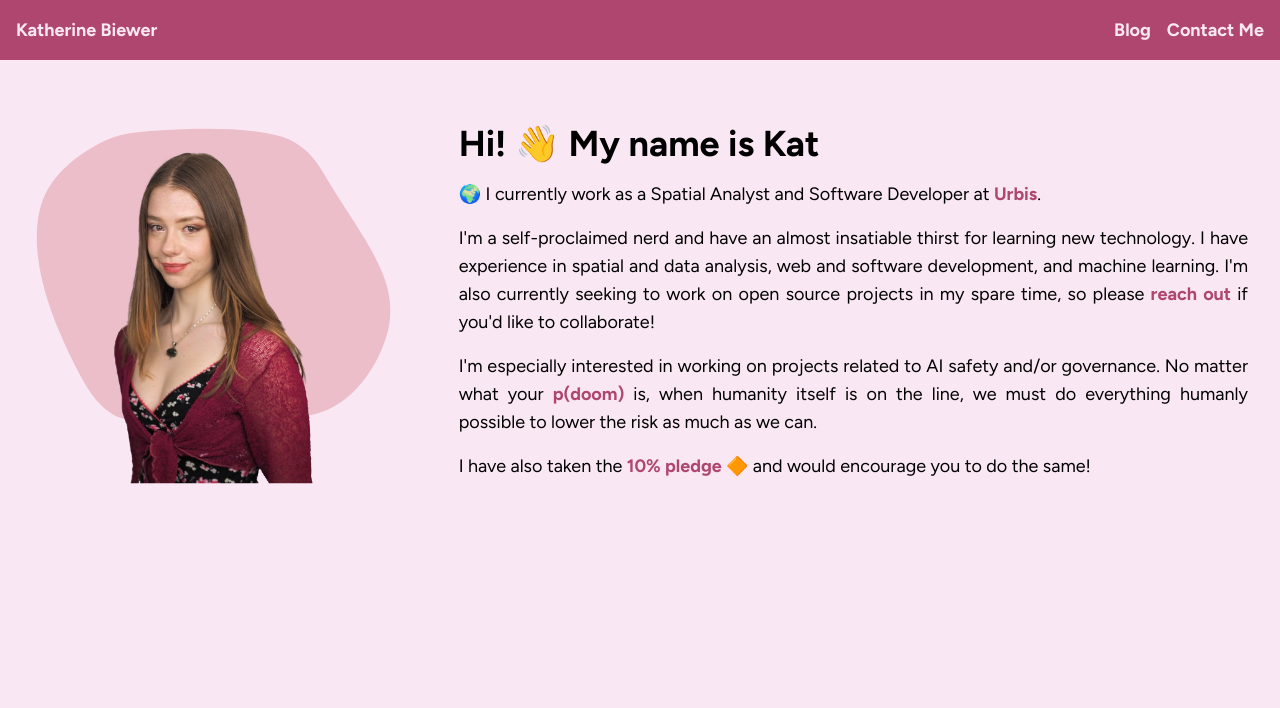
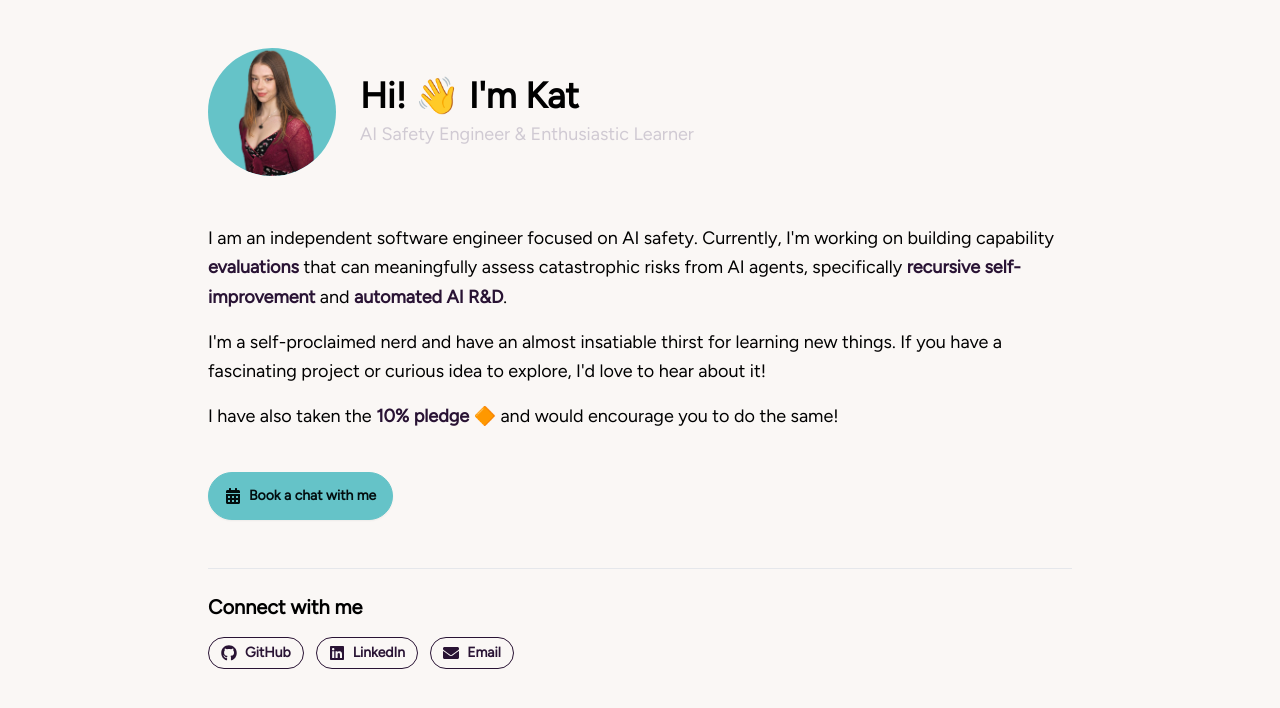
Before and after one commit to boonits/boonits-website, a Next.js app: page / in a window 1280 px wide. Shown: the top 708 px of the page. Built offline with nearby package versions, Linux system fonts and the light colour scheme.

Commit message:
april update

```diff
--- a/src/app/blog/page.tsx
+++ /dev/null
@@ -1,24 +0,0 @@
-import React from 'react';
-import Image from "next/image";
-
-const FrogImage = () => {
-  return (
-    <Image
-      src="/frog.svg"
-      alt="Frog"
-      width={200}
-      height={200}
-    />
-  );
-};
-
-const BlogPage = () => {
-  return (
-    <div className="flex flex-col items-center justify-center">
-      <FrogImage />
-      <div className="mt-8 text-2xl font-bold text-gray-800">Coming soon!</div>
-    </div>
-  );
-};
-
-export default BlogPage;
--- a/src/app/contact/page.tsx
+++ /dev/null
@@ -1,53 +0,0 @@
-import React from 'react'
-import { FaEnvelope, FaLinkedin, FaGithub } from 'react-icons/fa';
-import { IconType } from 'react-icons';
-
-interface ContactButtonProps {
-  href: string;
-  icon: IconType;
-  label: string;
-}
-
-const ContactButton: React.FC<ContactButtonProps> = ({ href, icon: Icon, label }) => {
-  return (
-    <a
-      href={href}
-      target="_blank"
-      rel="noopener noreferrer"
-      className="flex items-center justify-center w-12 h-12 rounded-full bg-gray-200 hover:bg-gray-300 transition-colors duration-300"
-      aria-label={label}
-    >
-      <Icon className="text-xl" />
-    </a>
-  )
-}
-
-const ContactPage = () => {
-  return (
-    <div className="flex items-center justify-center">
-      <div className="bg-white p-8 rounded-lg shadow-md max-w-md w-full">
-        <h1 className="text-2xl font-bold mb-4">Contact Me</h1>
-        <p className="mb-6">Feel free to reach out to me through any of these platforms:</p>
-        <div className="flex justify-center space-x-4">
-          <ContactButton
-            href="mailto:katbiewer@yahoo.com"
-            icon={FaEnvelope}
-            label="Email"
-          />
-          <ContactButton
-            href="https://www.linkedin.com/in/katherine-biewer/"
-            icon={FaLinkedin}
-            label="LinkedIn"
-          />
-          <ContactButton
-            href="https://github.com/boonits"
-            icon={FaGithub}
-            label="GitHub"
-          />
-        </div>
-      </div>
-    </div>
-  )
-}
-
-export default ContactPage
--- a/src/app/layout.tsx
+++ b/src/app/layout.tsx
@@ -1,8 +1,7 @@
 import type { Metadata } from "next";
 import "./globals.css";
-import Navbar from '../components/navbar'
-import { baseFont } from '../styles'
-
+import { Figtree } from "next/font/google";
+export const baseFont = Figtree({ weight: ["400"], preload: false });
 
 export const metadata: Metadata = {
   title: "Katherine Biewer",
@@ -15,7 +14,6 @@ export default function RootLayout({ children }: Readonly<{ children: React.Reac
     <html>
       <body className={baseFont.className}>
         <div className="flex flex-col">
-          <Navbar />
           <main className="container mx-auto pt-8">{children}</main>
         </div>
       </body>
--- a/src/app/page.tsx
+++ b/src/app/page.tsx
@@ -1,54 +1,110 @@
-// 'use client';
+'use client';
 import Image from "next/image";
-import { baseFont } from "../styles";
+import Link from "next/link";
+import { useState, useEffect } from 'react';
+import { FaEnvelope, FaLinkedin, FaGithub, FaCalendarAlt } from 'react-icons/fa';
 
-const paragraphStyles = 'mb-4 text-lg text-justify'
-// import FrogRainComponent from "../components/make-it-rain";
-
-// TODO: Have a button where you can make it rain frogs
+const StyledLink = ({ href, children }) => (
+  <Link
+    href={href}
+    target="_blank"
+    rel="noopener noreferrer"
+    className="text-neutral font-bold"
+  >
+    {children}
+  </Link>
+);
 
 const KathyImage = () => {
   return (
-    <Image
-      src="/kathy.svg"
-      alt="Kathy"
-      width={400}
-      height={400}
-      layout="responsive"
-    />
+    <div className="relative w-32 h-32 overflow-hidden rounded-full bg-primary p-1">
+      <Image
+        src="/kathy.svg"
+        alt="Katherine Biewer"
+        fill
+        className="object-cover rounded-full"
+        priority
+      />
+    </div>
   );
 };
 
+const SocialButton = ({ href, Icon, label }) => (
+  <a
+    href={href}
+    target="_blank"
+    rel="noopener noreferrer"
+    className="btn btn-sm btn-outline flex items-center gap-2"
+    aria-label={label}
+  >
+    <Icon size={16} />
+    <span>{label}</span>
+  </a>
+);
+
 export default function Home() {
+  const [isVisible, setIsVisible] = useState(false);
+
+  useEffect(() => {
+    setIsVisible(true);
+  }, []);
+
   return (
-    <div className="flex flex-col md:flex-row">
-       <div className="w-full md:w-1/3 p-4 md:p-8">
+    <div className="container mx-auto p-4 max-w-4xl">
+      <div className="flex items-center gap-6 mb-12">
         <KathyImage />
-        {/* <FrogRainComponent /> */}
+        <div>
+          <h1 className="text-4xl font-bold mb-1">
+            Hi! &#x1F44B; I'm Kat
+          </h1>
+          <p className="text-lg text-neutral-content">
+            AI Safety Engineer & Enthusiastic Learner
+          </p>
+        </div>
       </div>
-      <div className="w-full md:w-2/3 p-4 md:p-8">
-        <h1 className="text-4xl font-bold mb-4">Hi! &#x1F44B;  My name is Kat</h1>
-        <p className="mb-4 text-lg">
-          &#127757; I currently work as a Spatial Analyst and Software Developer at <a href="https://urbis.com.au/" target="_blank" rel="noopener noreferrer" className="text-neutral font-bold">Urbis</a>.
+
+      {/* Main content */}
+      <div className="space-y-4 mb-10">
+        <p className="text-lg leading-relaxed">
+          I am an independent software engineer focused on AI safety. Currently, I'm working on building capability <StyledLink href="https://forum.effectivealtruism.org/topics/ai-evaluations-and-standards?sortedBy=new">evaluations</StyledLink> that can meaningfully assess catastrophic risks from AI agents, specifically <StyledLink href="https://www.lesswrong.com/w/recursive-self-improvement">recursive self-improvement</StyledLink> and <StyledLink href="https://www.rand.org/pubs/commentary/2024/10/how-ai-can-automate-ai-research-and-development.html">automated AI R&D</StyledLink>.
         </p>
-        <p className={paragraphStyles}>
+        <p className="text-lg leading-relaxed">
           {/* eslint-disable-next-line react/no-unescaped-entities */}
-          I'm a self-proclaimed nerd and have an almost insatiable thirst for learning new technology. I have experience in spatial and data analysis, web and software development, and machine learning. I'm
-          also currently seeking to work on open source projects in my spare time, so please <a href="/contact" rel="noopener noreferrer" className="text-neutral font-bold">reach out </a>
-          {/* eslint-disable-next-line react/no-unescaped-entities */}
-          if you'd like to collaborate!
+          I'm a self-proclaimed nerd and have an almost insatiable thirst for learning new things. If you have a fascinating project or curious idea to explore, I'd love to hear about it!
         </p>
-        <p className={paragraphStyles}>
-          {/* eslint-disable-next-line react/no-unescaped-entities */}
-          I'm especially interested in working on projects related to AI safety and/or governance. No matter what your <a href="https://en.wikipedia.org/wiki/P(doom)" target="_blank" rel="noopener noreferrer" className="text-neutral font-bold">p(doom) </a>
-          is, when humanity itself is on the line, we must do everything humanly possible to lower the risk as much as we can.
-        </p>
-        <p className={paragraphStyles}>
-          I have also taken the <a href="https://www.givingwhatwecan.org/pledge" target="_blank" rel="noopener noreferrer" className="text-neutral font-bold">10% pledge &#x1F536; </a>
+        <p className="text-lg leading-relaxed">
+          I have also taken the <StyledLink href="https://www.givingwhatwecan.org/pledge">10% pledge &#x1F536; </StyledLink>
           and would encourage you to do the same!
         </p>
       </div>
+      <div className="flex flex-wrap gap-3 mb-12">
+        <a href="https://calendar.app.google/p5yyGZsJjy3VZpTJ6" target="_blank" rel="noopener noreferrer" className="btn btn-primary flex items-center gap-2">
+          <FaCalendarAlt size={16} />
+          Book a chat with me
+        </a>
+      </div>
 
+      {/* Social links at the bottom */}
+      <div className="border-t pt-6">
+        <h2 className="text-xl font-semibold mb-4">Connect with me</h2>
+        <div className="flex flex-wrap gap-3">
+          <SocialButton
+            href="https://github.com/boonits"
+            Icon={FaGithub}
+            label="GitHub"
+          />
+          <SocialButton
+            href="https://linkedin.com/in/katherine-biewer"
+            Icon={FaLinkedin}
+            label="LinkedIn"
+          />
+          <SocialButton
+            href="mailto:katbiewer@gmail.com"
+            Icon={FaEnvelope}
+            label="Email"
+          />
+        </div>
+      </div>
     </div>
   );
 }
--- a/src/components/make-it-rain.tsx
+++ /dev/null
@@ -1,82 +0,0 @@
-import { useEffect, useRef, useState } from 'react';
-
-const FrogRainComponent = () => {
-  const canvasRef = useRef<HTMLCanvasElement>(null);
-  const [isFrogRainActive, setIsFrogRainActive] = useState(false);
-
-  useEffect(() => {
-    const canvas = canvasRef.current;
-    if (!canvas) return;
-    const ctx = canvas.getContext('2d');
-    if (!ctx) return;
-
-    let frogImages: HTMLImageElement[] = [];
-    let animationFrame: number;
-
-    const createFrog = () => {
-      const frog = new Image();
-      frog.src = '/frog.svg';
-      frog.width = 32;
-      frog.height = 32;
-      frog.style.position = 'absolute';
-      frog.style.left = `${Math.random() * canvas.width}px`;
-      frog.style.top = '-32px';
-      canvas.appendChild(frog);
-      frogImages.push(frog);
-    };
-
-    const animateFrogs = () => {
-      ctx.clearRect(0, 0, canvas.width, canvas.height);
-      frogImages.forEach((frog) => {
-        frog.style.top = `${frog.offsetTop + 5}px`;
-        if (frog.offsetTop > canvas.height) {
-          frog.style.top = '-32px';
-          frog.style.left = `${Math.random() * canvas.width}px`;
-        }
-      });
-      animationFrame = requestAnimationFrame(animateFrogs);
-    };
-
-    const startFrogRain = () => {
-      for (let i = 0; i < 50; i++) {
-        createFrog();
-      }
-      animateFrogs();
-      setTimeout(() => {
-        frogImages.forEach((frog) => canvas.removeChild(frog));
-        frogImages = [];
-        cancelAnimationFrame(animationFrame);
-        setIsFrogRainActive(false);
-      }, 10000);
-    };
-
-    if (isFrogRainActive) {
-      startFrogRain();
-    }
-
-    return () => {
-      cancelAnimationFrame(animationFrame);
-    };
-  }, [isFrogRainActive]);
-
-  const handleButtonClick = () => {
-    setIsFrogRainActive(true);
-  };
-
-  return (
-    <div>
-      <button
-        className="font-bold py-2 px-4 rounded"
-        onClick={handleButtonClick}
-      >
-        Start Frog Rain
-      </button>
-      <canvas
-        ref={canvasRef}
-        className="fixed top-0 left-0 w-full h-full pointer-events-none z-50"
-      />
-    </div>
-  );
-};
-
-export default FrogRainComponent;
--- a/src/components/navbar.tsx
+++ /dev/null
@@ -1,23 +0,0 @@
-import React from 'react'
-import Link from 'next/link';
-import { boldFont } from '../styles';
-
-const linkStyles = `text-base-100 text-lg ${boldFont.className}`;
-
-const Navbar = () => {
-  return (
-    <nav className="w-full bg-neutral p-4">
-      <div className="flex justify-between items-center mx-auto">
-        <div>
-          <Link href="/" className={linkStyles}>Katherine Biewer</Link>
-        </div>
-        <div className="space-x-4">
-          <Link href="/blog" className={linkStyles}>Blog</Link>
-          <Link href="/contact" className={linkStyles}>Contact Me</Link>
-        </div>
-      </div>
-    </nav>
-  )
-}
-
-export default Navbar
--- a/src/styles.ts
+++ /dev/null
@@ -1,3 +0,0 @@
-import { Figtree } from "next/font/google";
-export const baseFont = Figtree({ weight: ["400"], preload: false });
-export const boldFont = Figtree({ weight: ["700"], preload: false });
--- a/tailwind.config.ts
+++ b/tailwind.config.ts
@@ -19,7 +19,7 @@ const config: Config = {
     require('daisyui'),
   ],
   daisyui: {
-    themes: ["valentine"],
+    themes: ["cupcake"],
   },
 };
 export default config;
```
Also changed, not shown: src/app/globals.css (+0 -9 lines), public/kathy.svg.
